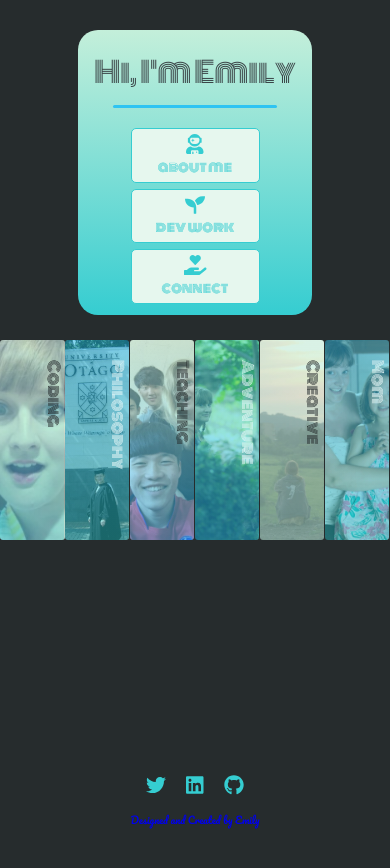
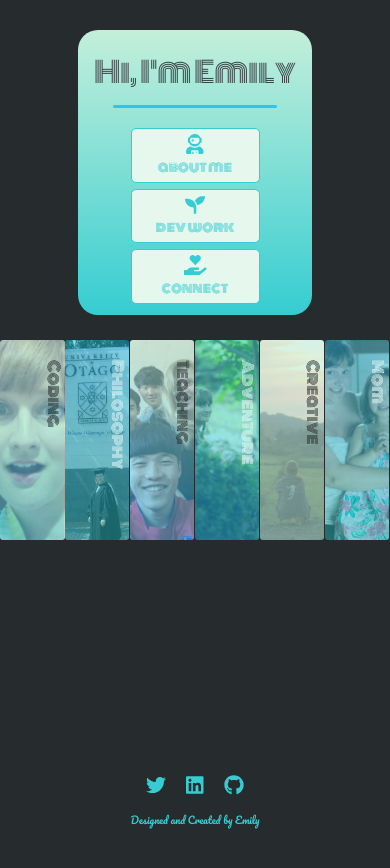
Before and after one commit to emilyjennings/emily-portfolio, a React (Create React App) app: page / in a window 390 px wide. Shown: the top 868 px of the page. Built offline with nearby package versions, Linux system fonts and the light colour scheme; a web font is replaced by a local one.

Commit message:
styling:

```diff
--- a/src/App.css
+++ b/src/App.css
@@ -926,7 +926,7 @@ form {
     margin: auto 20%;
   }
 
-  .emily a:visited {
+  .emily a:visited, .emily a {
     color: #35CDD1
   }
 
```
